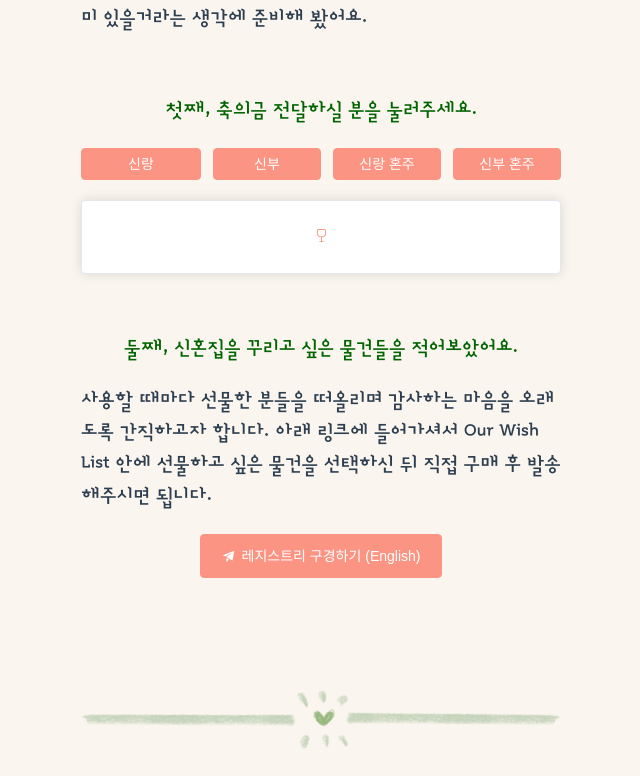
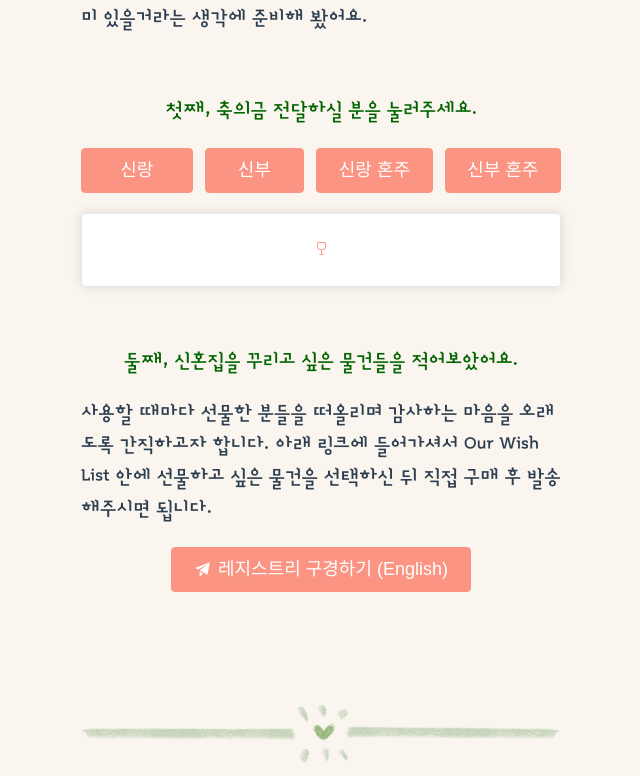
Before and after one commit to ryandhjeon/Mobile-Wedding-Invitation, a Vue app: page / in a window 1280 px wide. Shown: the part 3108-3884 px from the top of the page, without its empty margins (319-959 px from the left). Built offline with nearby package versions, Linux system fonts and the light colour scheme; a web font is replaced by a local one.

Commit message:
Edit titles

```diff
--- a/src/components/Love.vue
+++ b/src/components/Love.vue
@@ -10,10 +10,10 @@
         <div class="one">
             <div class="one__title">첫째, 축의금 전달하실 분을 눌러주세요.</div>
             <div class="love_button_list">
-                <el-button @click="count = 1, copy(groom)" type="danger" >신랑</el-button>
-                <el-button @click="count = 2, copy(bride)" type="danger" >신부</el-button>
-                <el-button @click="count = 3, copy(groom_parent)" type="danger" >신랑 혼주</el-button>
-                <el-button @click="count = 4, copy(bride_parent)" type="danger" >신부 혼주</el-button>
+                <el-button class="registry_button" @click="count = 1, copy(groom)" type="danger" >신랑</el-button>
+                <el-button class="registry_button" @click="count = 2, copy(bride)" type="danger" >신부</el-button>
+                <el-button class="registry_button" @click="count = 3, copy(groom_parent)" type="danger" >신랑 혼주</el-button>
+                <el-button class="registry_button" @click="count = 4, copy(bride_parent)" type="danger" >신부 혼주</el-button>
             </div>
             <el-card class="one__card">
                 <div v-if="count === 1">
@@ -124,6 +124,7 @@
         text-align: center;
         color: darkgreen;
         margin-bottom: 1em;
+        font-weight: bold;
     }
 
     .love_button_list {
@@ -143,6 +144,7 @@
     .one__title {
         text-align: center;
         color: darkgreen;
+        font-weight: bold;
     }
 
     .one__card {
@@ -162,6 +164,7 @@
         text-align: center;
         color: darkgreen;
         margin-bottom: 1em;
+        font-weight: bold;
     }
 
     .venmo {
@@ -174,6 +177,7 @@
     }
 
     .registry_button {
-        padding: 1.5em;
+        padding: 1.2em;
+        font-size: 0.9em;
     }
 </style>
```
